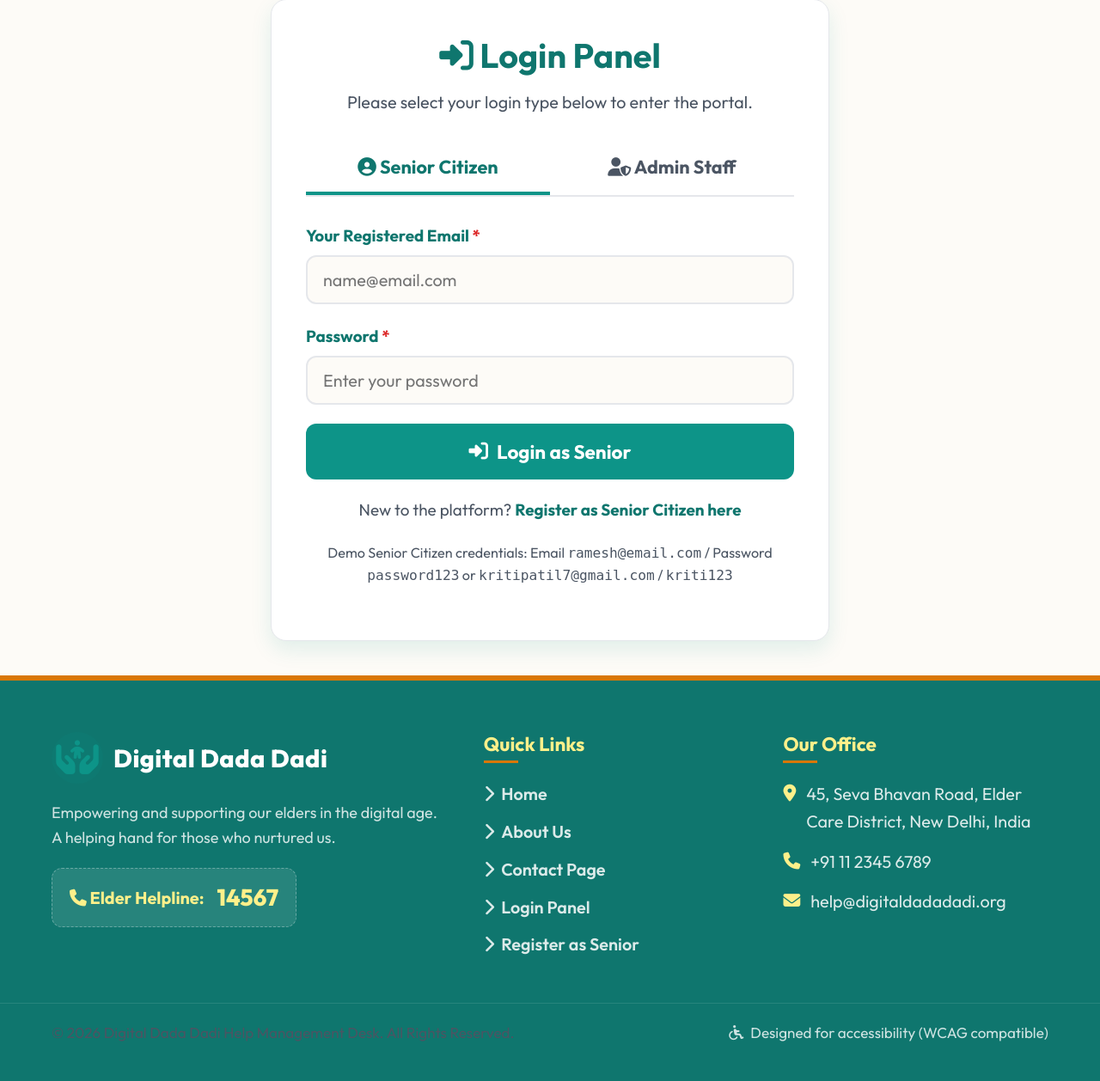
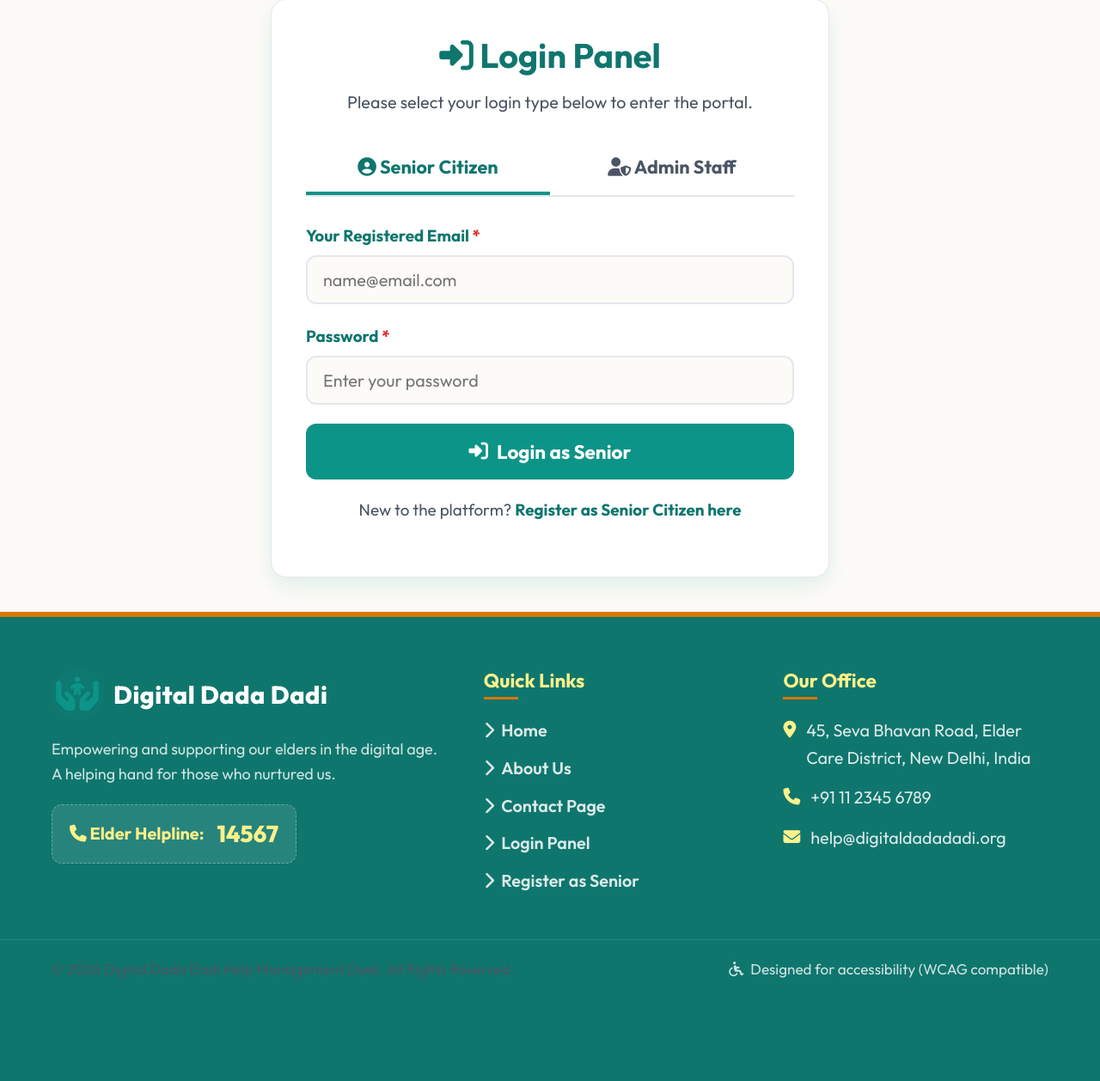
Before and after one commit to Mohit-G28/Digital-Dada-Dadi-, a PHP site: page /login.php in a window 1280 px wide. Shown: the part 203-1461 px from the top of the page at 86% size. After the commit the page ends 1341 px from the top, so only its background shows below. Run offline with PHP 8.4, Linux system fonts and the light colour scheme; some libraries are stand-ins or nearby versions.

Commit message:
Remove visible demo login credentials from UI

```diff
--- a/js/script.js
+++ b/js/script.js
@@ -438,7 +438,7 @@ function initLoginLogic() {
                     window.location.href = 'dashboard.html';
                 }, 400);
             } else {
-                showToast("Invalid credentials. Try demo account: ramesh@email.com / password123", "error");
+                showToast("Invalid email or password. Please try again.", "error");
             }
         });
     }
@@ -485,7 +485,7 @@ function initLoginLogic() {
                     window.location.href = 'admin_dashboard.html';
                 }, 400);
             } else {
-                showToast("Invalid admin credentials! Demo Username: admin / Password: adminpassword123", "error");
+                showToast("Invalid admin username or password. Please try again.", "error");
             }
         });
     }
--- a/login.html
+++ b/login.html
@@ -147,9 +147,6 @@
             <p class="text-center" style="margin-top: 20px; font-size: 1.05rem;">
                 New to the platform? <a href="register.html"><strong>Register as Senior Citizen here</strong></a>
             </p>
-            <p class="text-center" style="margin-top: 10px; font-size: 0.9rem; color: var(--color-text-light);">
-                Demo Senior Citizen credentials: Email <code>ramesh@email.com</code> / Password <code>password123</code> or <code>kritipatil7@gmail.com</code> / <code>kriti123</code>
-            </p>
         </div>
 
         <!-- B. Admin Staff Login Form -->
@@ -171,9 +168,6 @@
 
                 <button type="submit" class="btn btn-secondary btn-large btn-full"><i class="fa-solid fa-shield-halved"></i> Login as Admin</button>
             </form>
-            <p class="text-center" style="margin-top: 20px; font-size: 0.9rem; color: var(--color-text-light);">
-                Demo admin credentials: Username <code>admin</code> / Password <code>adminpassword123</code>
-            </p>
         </div>
 
     </div>
--- a/login.php
+++ b/login.php
@@ -135,9 +135,6 @@ include 'includes/header.php';
             <p class="text-center" style="margin-top: 20px; font-size: 1.05rem;">
                 New to the platform? <a href="register.php"><strong>Register as Senior Citizen here</strong></a>
             </p>
-            <p class="text-center" style="margin-top: 10px; font-size: 0.9rem; color: var(--color-text-light);">
-                Demo Senior Citizen credentials: Email <code>ramesh@email.com</code> / Password <code>password123</code> or <code>kritipatil7@gmail.com</code> / <code>kriti123</code>
-            </p>
         </div>
 
         <!-- B. Admin Staff Login Form -->
@@ -164,9 +161,6 @@ include 'includes/header.php';
 
                 <button type="submit" class="btn btn-secondary btn-large btn-full"><i class="fa-solid fa-shield-halved"></i> Login as Admin</button>
             </form>
-            <p class="text-center" style="margin-top: 20px; font-size: 0.9rem; color: var(--color-text-light);">
-                Demo admin credentials: Username <code>admin</code> / Password <code>adminpassword123</code>
-            </p>
         </div>
 
     </div>
```
